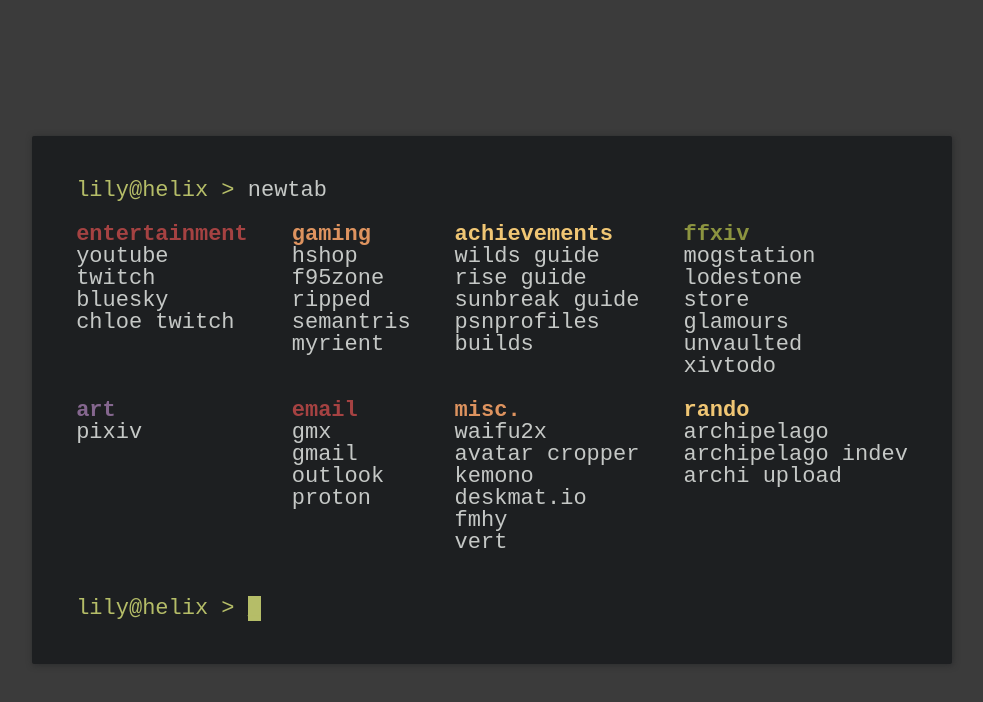
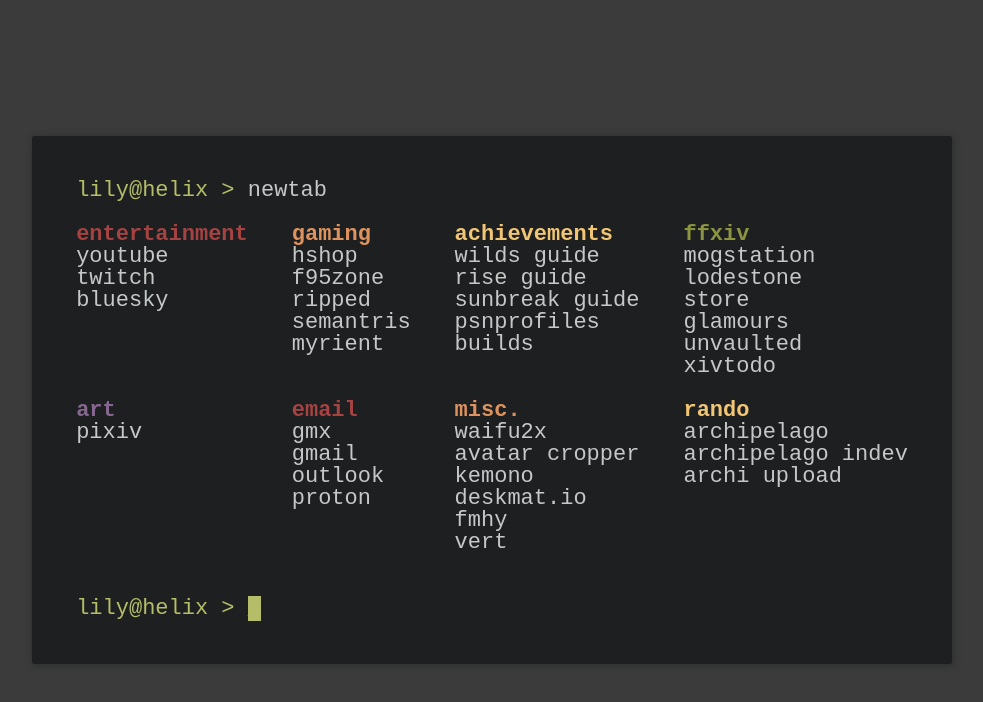
Before and after one commit to Owta/owta.github.io, a plain HTML site: page index.html in a window 1280 px wide. Shown: the whole page, without its empty margins (148-1131 px from the left). Drawn offline with Linux system fonts and the light colour scheme.

Commit message:
Update index.html

```diff
--- a/index.html
+++ b/index.html
@@ -105,7 +105,7 @@
       <li><a href="https://youtube.com/feed/subscriptions">youtube</a></li>
       <li><a href="https://twitch.tv/directory/following">twitch</a></li>
       <li><a href="https://bsky.app/">bluesky</a></li>
-      <li><a href="https://twitch.tv/cakeyneko">chloe twitch</a></li>
+      <!-- <li><a href="https://twitch.tv/cakeyneko">chloe twitch</a></li> -->
     </ul>
 
     <ul>
```
